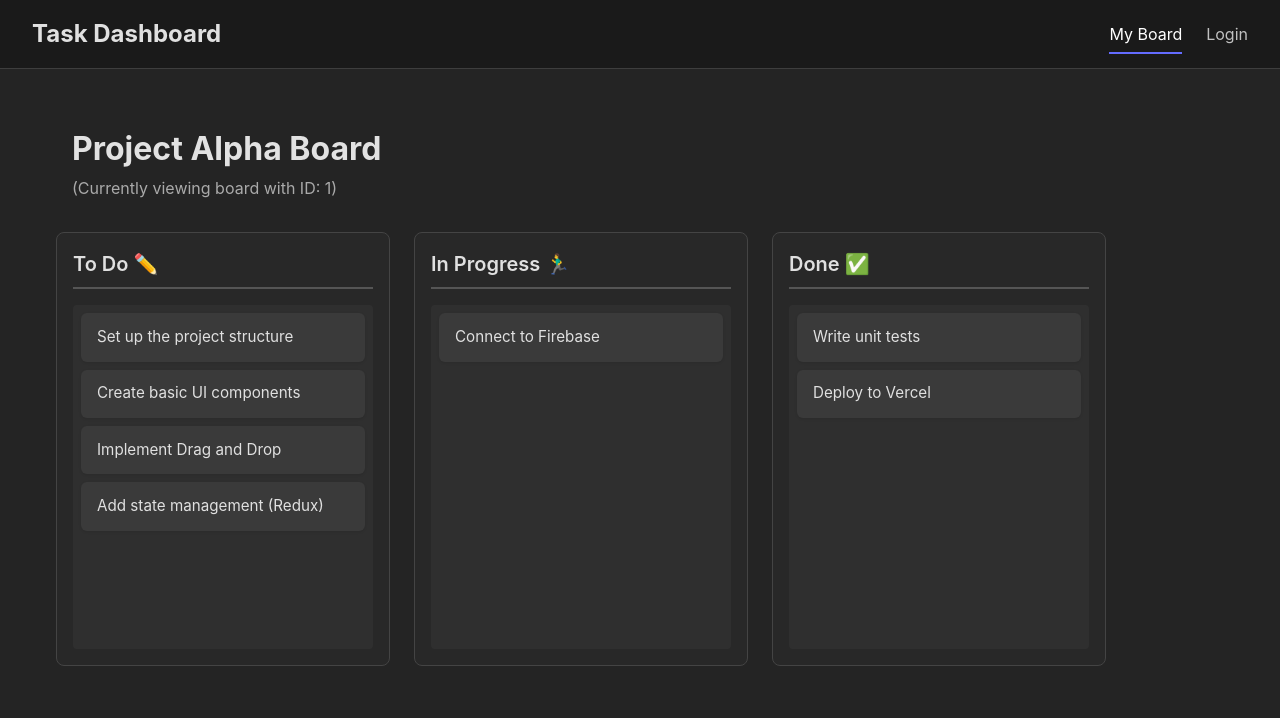
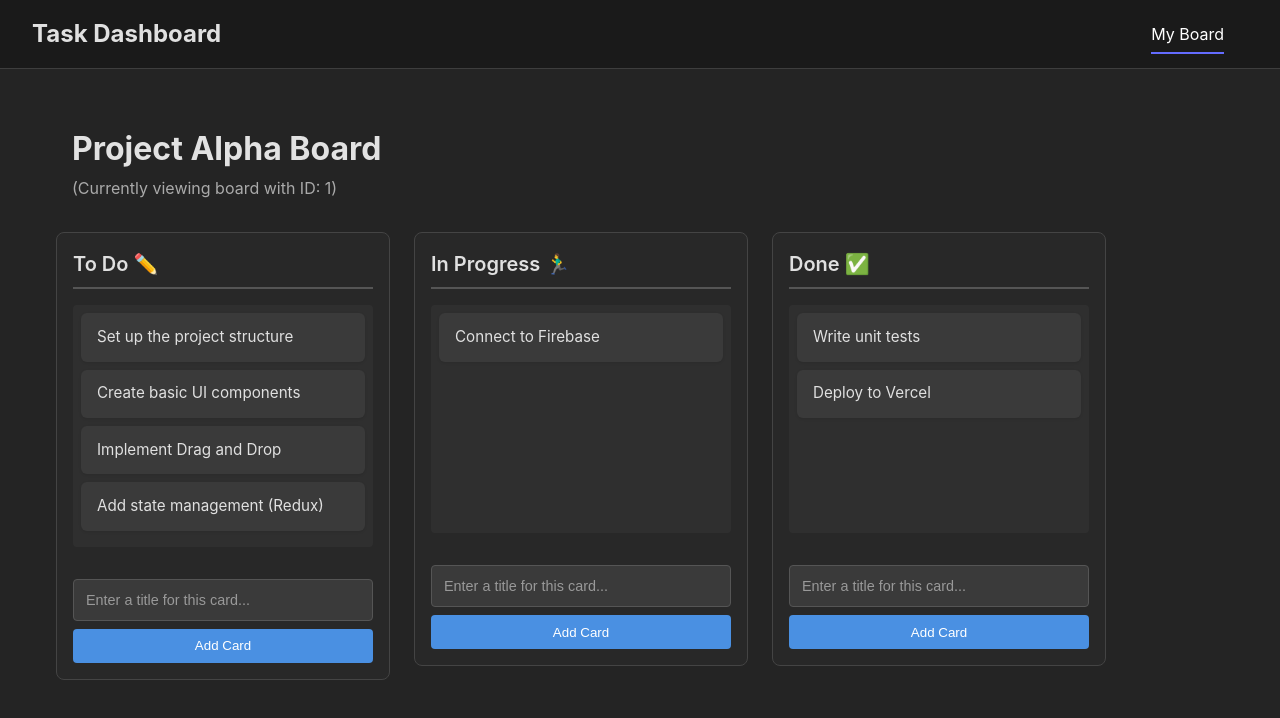
Before and after one commit to fotisoikonomou/task-dashboard---React-TypeScript, a React (Vite) app in the folder task-dashboard/: page /board/1 in a window 1280 px wide. Shown: the top 718 px of the page. Built offline with nearby package versions, Linux system fonts and the light colour scheme.

Commit message:
Implementation of adding new items

```diff
--- a/task-dashboard/src/App.tsx
+++ b/task-dashboard/src/App.tsx
@@ -15,7 +15,7 @@ function App() {
         <Routes>
           <Route path="/" element={<HomePage />} />
           <Route path="/board/:boardId" element={<BoardPage />} />
-          <Route path="/login" element={<LoginPage />} />
+          {/* <Route path="/login" element={<LoginPage />} /> */}
         </Routes>
       </main>
     </div>
--- /dev/null
+++ b/task-dashboard/src/components/AddTaskForm/AddTaskForm.module.css
@@ -0,0 +1,38 @@
+/* src/components/AddTaskForm/AddTaskForm.module.css */
+
+.addTaskForm {
+  display: flex;
+  flex-direction: column;
+  gap: 0.5rem;
+  margin-top: 1rem;
+}
+
+.taskInput {
+  width: 100%;
+  padding: 0.75rem;
+  box-sizing: border-box;
+  border-radius: 4px;
+  border: 1px solid #555;
+  background-color: #3a3a3a;
+  color: #e0e0e0;
+  font-size: 0.9rem;
+}
+
+.taskInput::placeholder {
+  color: #999;
+}
+
+.addButton {
+  background-color: #4a90e2;
+  color: white;
+  padding: 0.6rem;
+  border: none;
+  border-radius: 4px;
+  font-weight: 500;
+  cursor: pointer;
+  transition: background-color 0.2s;
+}
+
+.addButton:hover {
+  background-color: #357abd;
+}
--- /dev/null
+++ b/task-dashboard/src/components/AddTaskForm/AddTaskForm.tsx
@@ -0,0 +1,36 @@
+// src/components/AddTaskForm/AddTaskForm.tsx
+
+import React, { useState } from 'react';
+import styles from './AddTaskForm.module.css';
+
+interface AddTaskFormProps {
+
+  onAddTask: (content: string) => void;
+}
+
+const AddTaskForm = ({ onAddTask }: AddTaskFormProps) => {
+  const [content, setContent] = useState('');
+
+  const handleSubmit = (event: React.FormEvent<HTMLFormElement>) => {
+    event.preventDefault();
+    if (!content.trim()) return;
+
+    onAddTask(content);
+    setContent('');
+  };
+
+  return (
+    <form onSubmit={handleSubmit} className={styles.addTaskForm}>
+      <input
+        type="text"
+        value={content}
+        onChange={(e) => setContent(e.target.value)}
+        placeholder="Enter a title for this card..."
+        className={styles.taskInput}
+      />
+      <button type="submit" className={styles.addButton}>Add Card</button>
+    </form>
+  );
+};
+
+export default AddTaskForm;
--- a/task-dashboard/src/components/common/Header.tsx
+++ b/task-dashboard/src/components/common/Header.tsx
@@ -21,12 +21,12 @@ const Header = () => {
             </NavLink>
           </li>
           <li>
-            <NavLink
+            {/* <NavLink
               to="/login"
               className={({ isActive }) => isActive ? styles.activeLink : ''}
             >
               Login
-            </NavLink>
+            </NavLink> */}
           </li>
         </ul>
       </nav>
--- a/task-dashboard/src/components/common/column/Column.module.css
+++ b/task-dashboard/src/components/common/column/Column.module.css
@@ -27,4 +27,13 @@
   padding: 0.5rem;
   background-color: #2f2f2f;
   border-radius: 4px;
+  transition: background-color 0.2s ease;
 }
+
+.columnFooter {
+  margin-top: auto;
+  padding-top: 1rem;
+}
+.isDraggingOver {
+  background-color: #404040;
+}
--- a/task-dashboard/src/components/common/column/Column.tsx
+++ b/task-dashboard/src/components/common/column/Column.tsx
@@ -2,14 +2,16 @@
 
 import type { Column as ColumnType, Task as TaskType } from '../../../types/data.types';
 import TaskCard from '../TaskCard';
+import AddTaskForm from '../../AddTaskForm/AddTaskForm';
 import styles from './Column.module.css';
 
 interface ColumnProps {
   column: ColumnType;
   tasks: TaskType[];
+  onAddTask: (content: string) => void;
 }
 
-const Column = ({ column, tasks }: ColumnProps) => {
+const Column = ({ column, tasks,onAddTask }: ColumnProps) => {
   return (
     <div className={styles.columnContainer}>
       <h3 className={styles.columnTitle}>{column.title}</h3>
@@ -18,6 +20,9 @@ const Column = ({ column, tasks }: ColumnProps) => {
           <TaskCard key={task.id} task={task} />
         ))}
       </div>
+      <footer className={styles.columnFooter}>
+        <AddTaskForm onAddTask={onAddTask} />
+      </footer>
     </div>
   );
 };
--- a/task-dashboard/src/pages/BoardPage.tsx
+++ b/task-dashboard/src/pages/BoardPage.tsx
@@ -13,6 +13,22 @@ const BoardPage = () => {
 
   const [boardData, setBoardData] = useState<BoardData>(mockData);
 
+const handleAddTask = (content: string, columnId: string) => {
+    const newTaskId = `task-${new Date().getTime()}`;
+    const newTask = { id: newTaskId, content: content };
+
+    setBoardData(prevData => {
+      const newTasks = { ...prevData.tasks, [newTaskId]: newTask };
+      const column = prevData.columns[columnId];
+      const newTaskIds = [...column.taskIds, newTaskId];
+      const newColumn = { ...column, taskIds: newTaskIds };
+      return {
+        ...prevData,
+        tasks: newTasks,
+        columns: { ...prevData.columns, [columnId]: newColumn },
+      };
+    });
+  };
 
   return (
     <div className={styles.boardPage}>
@@ -29,7 +45,8 @@ const BoardPage = () => {
           const tasks = column.taskIds.map(taskId => boardData.tasks[taskId]);
 
 
-          return <Column key={column.id} column={column} tasks={tasks} />;
+
+          return <Column key={column.id} column={column} tasks={tasks} onAddTask={(content) => handleAddTask(content, column.id)} />;
         })}
       </div>
     </div>
```
